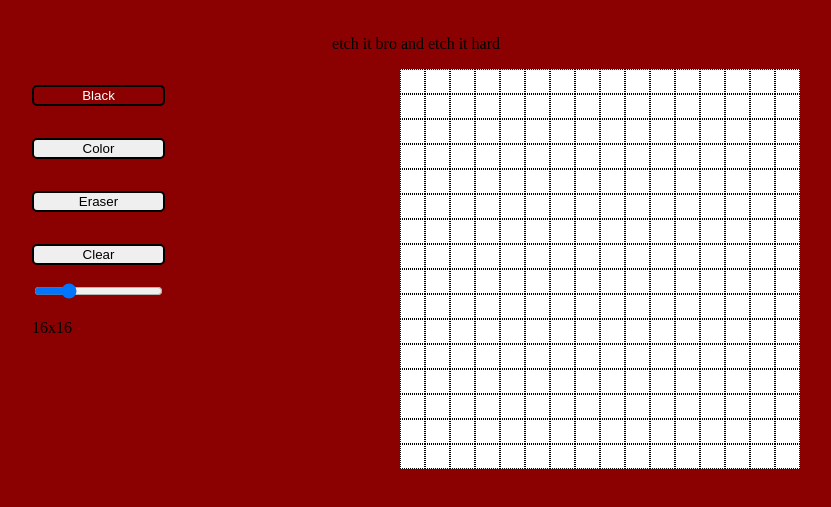
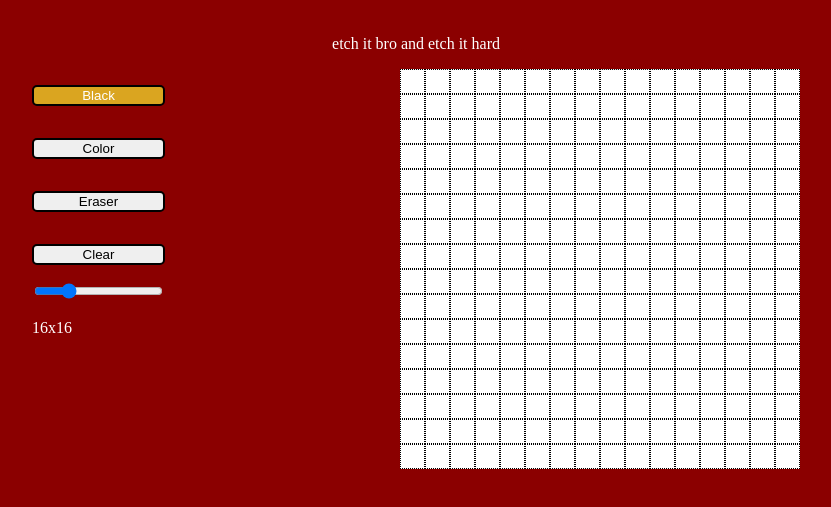
Before and after one commit to adamnnagy/etch-a-sketch, a plain HTML site: page index.html in a window 1280 px wide. Shown: the part 69-576 px from the top of the page, without its empty margins (224-1055 px from the left). Drawn offline with Linux system fonts and the light colour scheme.

Commit message:
Adjust button color and hover

```diff
--- a/css/style.css
+++ b/css/style.css
@@ -12,7 +12,7 @@ body {
     align-items: center;
     background-color: darkred;
     height: 80vh;
-
+    color: white;
 }
 
 .title {
@@ -52,13 +52,13 @@ button {
     margin: 1rem 0;
 }
 
-.brush:hover {
+button:hover {
     transform: translate(0, -2px);
 
 }
 
 .active-color {
-    background: darkred;
+    background: goldenrod;
     color: #fff;
 }
 
```
